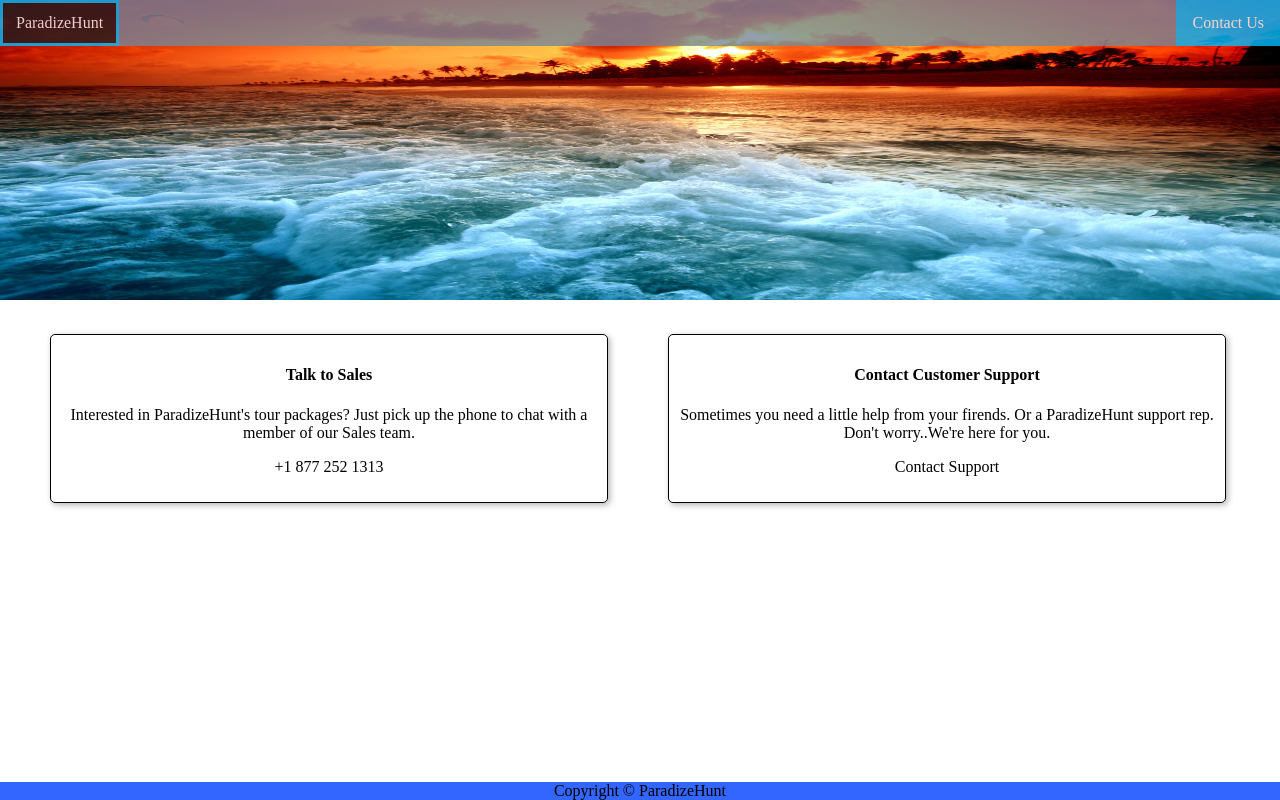
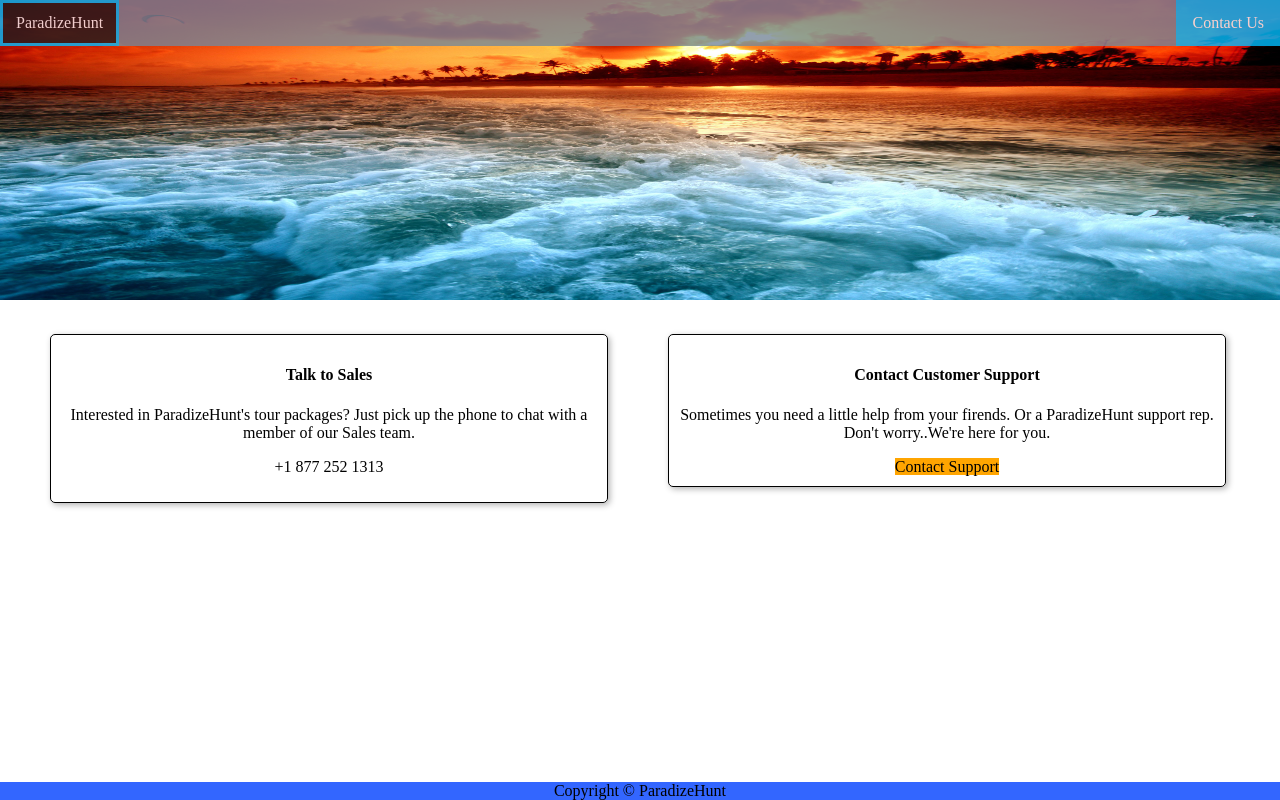
Before and after one commit to yash1rj/ParadizeHunt, a plain HTML site: page contact_us.html in a window 1280 px wide. Drawn offline with Linux system fonts and the light colour scheme.

Commit message:
Update elements.css

```diff
--- a/css/elements.css
+++ b/css/elements.css
@@ -30,3 +30,8 @@ body > main {
 footer {
 	background-color:#3366ff;
 }
+
+#support {
+	background-color:orange;
+	display:inline;
+}
```
